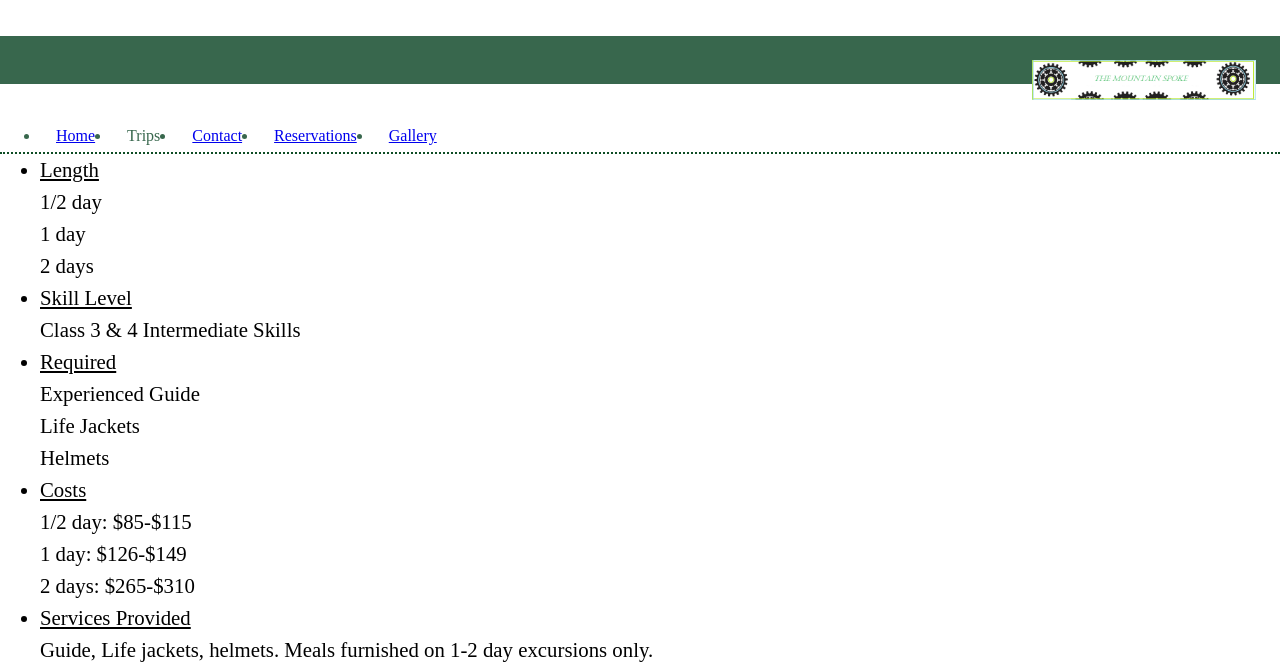
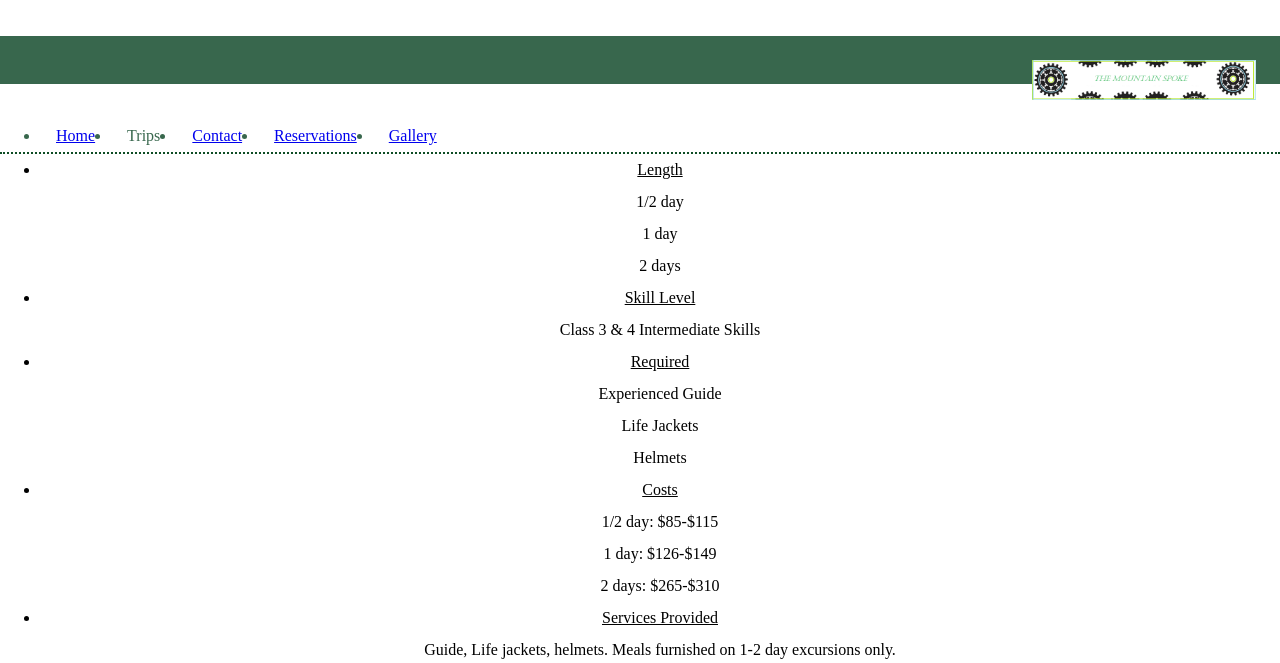
Before and after one commit to CraftyYardBird/CraftyYardBird.github.io, a PHP site: the page made by FinalProject/extras/12+ intermediate adventure.html in a window 1280 px wide. Shown: the top 663 px of the page. Run offline with PHP 8.4, Linux system fonts and the light colour scheme; some libraries are stand-ins or nearby versions.

Commit message:
Update main.css

```diff
--- a/styles/main.css
+++ b/styles/main.css
@@ -35,13 +35,9 @@ header, footer {
 }
 
 main {
-    font-size: 16px;
-    line-height: 32px;
-    font-family: Avantgarde, TeX Gyre ;
-
-    text-align: left;
-    text-indent: inherit;
-    font-size:  1.3rem ;
+    text-align: center;
+    border-bottom: 1px solid #0D4D24;
+    border-top: 1px solid #0D4D24;
     border-bottom: 2px dotted  #0D4D24;
     border-top: 2px dotted #0D4D24;
 
```
